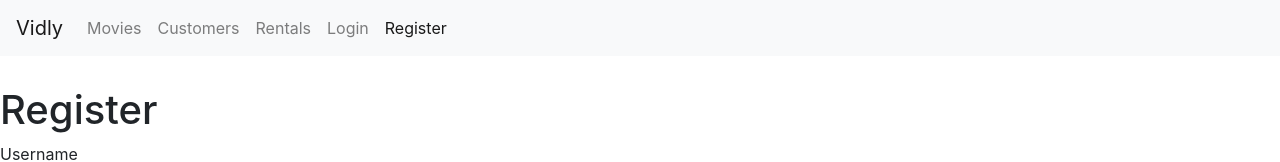
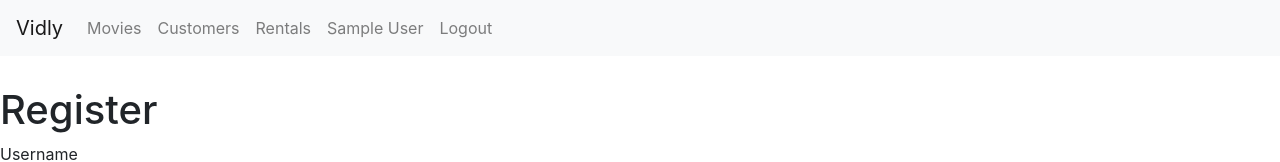
Before and after one commit to WhyRoy/React-learn, a React (Create React App) app in the folder vidly/: page /register in a window 1280 px wide. Shown: the top 162 px of the page. Built offline with nearby package versions, Linux system fonts and the light colour scheme; sample sign-in values are in the browser's storage.

Commit message:
登出功能

```diff
--- a/vidly/package.json
+++ b/vidly/package.json
@@ -13,6 +13,7 @@
     "bootstrap": "^4.5.0",
     "font-awesome": "^4.7.0",
     "joi-browser": "^13.4.0",
+    "jwt-decode": "^2.2.0",
     "prop-types": "^15.7.2",
     "react": "^16.13.1",
     "react-dom": "^16.13.1",
--- a/vidly/src/App.js
+++ b/vidly/src/App.js
@@ -1,23 +1,34 @@
-import React from "react";
-//import logo from './logo.svg';
-import "./App.css";
+import React, { Component } from "react";
+import { Route, Switch, Redirect } from "react-router-dom";
+import { ToastContainer } from "react-toastify";
+import jwtDecode from "jwt-decode";
 import Movies from "./component/movies";
 import Navbar from "./component/navbar";
-import { Route, Switch, Redirect } from "react-router-dom";
 import Customers from "./component/customers";
 import Rentals from "./component/rentals";
 import NotFound from "./component/not-found";
 import LoginForm from "./component/loginForm";
 import Register from "./component/registerForm";
 import Newmovie from "./component/newmovie";
-import { ToastContainer } from "react-toastify";
+import Logout from "./component/logout";
 import "react-toastify/dist/ReactToastify.css";
+import "./App.css";
 
-function App() {
+class App extends Component {
+  state = {};
+  componentDidMount() {
+    try {
+      const jwt = localStorage.getItem("token");
+      const user = jwtDecode(jwt); //这个函数的参数不能为空，否则报错
+      console.log(user);
+      this.setState({ user });
+    } catch (ex) {} //忽略无token的问题
+  }
+  render() {
     return (
       <React.Fragment>
         <ToastContainer />
-      <Navbar />
+        <Navbar user={this.state.user} />
         <div>
           <Switch>
             <Route path="/login" component={LoginForm} />
@@ -26,6 +37,7 @@
             <Route path="/movies" component={Movies} />
             <Route path="/customers" component={Customers} />
             <Route path="/rentals" component={Rentals} />
+            <Route path="/logout" component={Logout} />
             <Route path="/not-found" component={NotFound} />
             <Redirect from="/" exact to="/movies" />
             <Redirect to="/not-found" />
@@ -34,5 +46,6 @@
       </React.Fragment>
     );
   }
+}
 
 export default App;
--- a/vidly/src/component/loginForm.jsx
+++ b/vidly/src/component/loginForm.jsx
@@ -20,7 +20,9 @@
       const { data: jwt } = await login(data.username, data.password);
       console.log(jwt);
       localStorage.setItem("token", jwt);
-      this.props.history.push("/");
+      //this.props.history.push("/"); 单页面应用，只是页面重定向。不会使componentDidMount再运行，
+      //我们需要完全重载，所以我们用Window.location='/'
+      window.location = "/";
     } catch (ex) {
       if (ex.response && ex.response.status === 400) {
         const errors = {};
--- /dev/null
+++ b/vidly/src/component/logout.jsx
@@ -0,0 +1,12 @@
+import React, { Component } from "react";
+class Logout extends Component {
+  componentDidMount() {
+    localStorage.removeItem("token");
+    window.location = "/";
+  }
+  render() {
+    return null;
+  }
+}
+
+export default Logout;
--- a/vidly/src/component/navbar.jsx
+++ b/vidly/src/component/navbar.jsx
@@ -3,6 +3,7 @@
 
 class Navbar extends Component {
   render() {
+    const { user } = this.props;
     return (
       <nav className="navbar navbar-expand-lg navbar-light bg-light">
         <Link className="navbar-brand" to="/">
@@ -30,12 +31,26 @@
             <NavLink className="nav-item nav-link" to="/rentals">
               Rentals
             </NavLink>
+            {!user && (
+              <React.Fragment>
                 <NavLink className="nav-item nav-link" to="/login">
                   Login
                 </NavLink>
                 <NavLink className="nav-item nav-link" to="/register">
                   Register
                 </NavLink>
+              </React.Fragment>
+            )}
+            {user && (
+              <React.Fragment>
+                <NavLink className="nav-item nav-link" to="/profile">
+                  {user.name}
+                </NavLink>
+                <NavLink className="nav-item nav-link" to="/logout">
+                  Logout
+                </NavLink>
+              </React.Fragment>
+            )}
           </div>
         </div>
       </nav>
--- a/vidly/src/component/registerForm.jsx
+++ b/vidly/src/component/registerForm.jsx
@@ -19,7 +19,8 @@
       const response = await register(this.state.data);
       console.log(response);
       localStorage.setItem("token", response.headers["x-auth-token"]);
-      this.props.history.push("/");
+      //this.props.history.push("/");
+      window.location = "/";
     } catch (ex) {
       if (ex.response && ex.response.status === 400) {
         const errors = {};
```
Also changed, not shown: 1 other file (tests, documents, lock files or other folders). Lines whose indentation alone changed are shown as unchanged.
